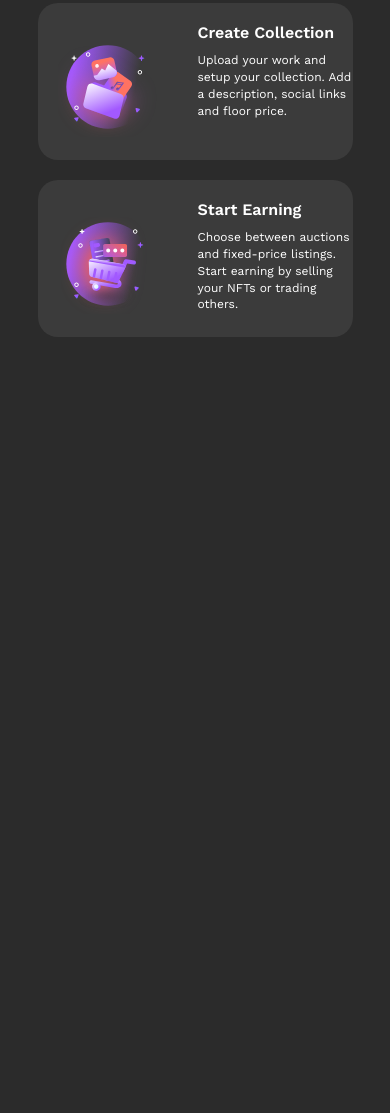
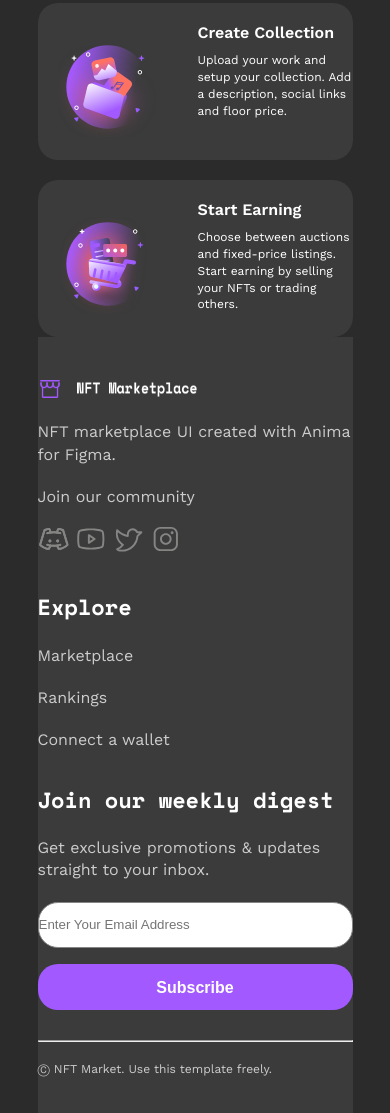
Before and after one commit to nnisyaa/internshio1, a plain HTML site: page index.html in a window 390 px wide. Shown: the part 5248-6361 px from the top of the page. Before the commit the page ends 5599 px from the top, so only its background shows below. Drawn offline with nearby package versions, Linux system fonts and the light colour scheme.

Commit message:
working on footer

```diff
--- a/index.html
+++ b/index.html
@@ -536,10 +536,58 @@
             </div>
         </div>
     </div>
-    <div>
 
-    </div>
 
+
+
+
+
+
+
+
+
+
+
+
+
+
+    <footer>
+        <div class="column1">
+            <div class="left-nav footer-logo">
+                <img class="logo" src="images/logo.png" alt="">
+                <img class="nft" src="images/NFT Marketplace.png" alt="">
+            </div>
+            <p class="footer-text">NFT marketplace UI created with Anima for Figma.</p>
+            <p class="footer-text">Join our community</p>
+            <div class="social-media">
+                <img class="discord sm-item" src="images/DiscordLogo.svg" alt="">
+                <img class="youtube sm-item" src="images/YoutubeLogo.svg" alt="">
+                <img class="twitter sm-item" src="images/TwitterLogo.svg" alt="">
+                <img class="instagram sm-item" src="images/InstagramLogo.svg" alt="">
+            </div>
+        </div>
+        <div class="column2">
+            <p class="explore">Explore</p>
+            <p class="footer-text">Marketplace</p>
+            <p class="footer-text">Rankings</p>
+            <p class="footer-text">Connect a wallet</p>
+        </div>
+        <div class="column3">
+            <p class="explore">Join our weekly digest</p>
+            <p class="footer-text">Get exclusive promotions & updates straight to your inbox.</p>
+        </div>
+        <div class="mobile-button">
+            <form action="">
+                <input type="text" placeholder="Enter Your Email Address">
+                <button class="subscribe">
+                    <img src="images/e" alt="">
+                    <p class="subscribe-text">Subscribe</p>
+            </button>
+            </form>
+            <hr class="footer-line">
+            <p class="footer-text2">Ⓒ NFT Market. Use this template freely.</p>
+        </div>
+    </footer>
 
 
 
--- a/style.css
+++ b/style.css
@@ -6,7 +6,7 @@
 @media only screen and (max-width: 832px){
 body{
     font-family:Work Sans;
-    background-color: var(--Background, #2B2B2B);;
+    background-color: var(--Background, #2B2B2B);
     color: white;
 }
 nav{
@@ -453,6 +453,94 @@ header{
 .random1{
     width: 160px;
     height: 160px;
+    cursor: pointer;
+}
+
+
+
+
+
+
+
+
+
+
+
+
+
+footer{
+    margin-left: 0px;
+    padding-left: 0px;
+    width: 100%;
+    height: 776px;
+    background: var(--Background---Secondary, #3B3B3B);
+}
+.footer-logo{
+    padding-top: 40px;
+}
+.footer-text{
+    font-family: "Work Sans";
+    font-size: 16px;
+    font-style: normal;
+    font-weight: 400;
+    line-height: 140%;
+    color: #CCC;
+    margin-top: 20px;
+}
+.social-media{
+    gap:10px ;
+    margin-top: 15px;
+}
+.sm-item{
+    width: 32px;
+    height: 32px;
+}
+.explore{
+    font-family: "Space Mono";
+    font-size: 22px;
+    font-style: normal;
+    font-weight: 700;
+    line-height: 160%;
+    margin-top: 30px;
+}
+form{
+    margin-top: 32px;
+    margin: 0 auto;
+}
+input{
+    width: 315px;
+    height: 46px;
+    border-radius: 20px;
+    border: 1px solid var(--caption-label-text, #858584);
+    background: var(--Text, #FFF);
+    margin-top:20px ;
+}
+.subscribe{
+    width: 315px;
+    height: 46px;
+    border-radius: 20px;
+    background: var(--Call-to-Action, #A259FF);
+    border-style:none ;
+    margin-top: 16px;
+}
+.subscribe-text{
+    color: #FFF;
+    text-align: center;
+    font-size: 16px;
+    font-weight: 600;
+    height: 60px;
+    cursor: pointer;
+}
+.footer-line{
+    margin-top: 30px;
+    background: #858584;
+    height: 1px;
+}
+.footer-text2{
+    color: #CCC;
+    font-size: 12px;
+    font-weight: 400;
+    margin-top: 20px;
 }
 }
 
@@ -944,6 +1032,7 @@ header{
         width: 205.39px;
         margin: 0 auto;
         padding-top: -30px;
+        cursor: pointer;
     }
     .how-works-element-img{
         height: 168px;
@@ -1459,6 +1548,7 @@ header{
         display: flex;
         align-items: center;
         justify-content: center;
+        cursor: pointer;
     }
     .how-works-element-img{
         height: 250px;
```
Also changed, not shown: images/DiscordLogo.svg (added), images/InstagramLogo.svg (added), images/TwitterLogo.svg (added), images/YoutubeLogo.svg (added).
